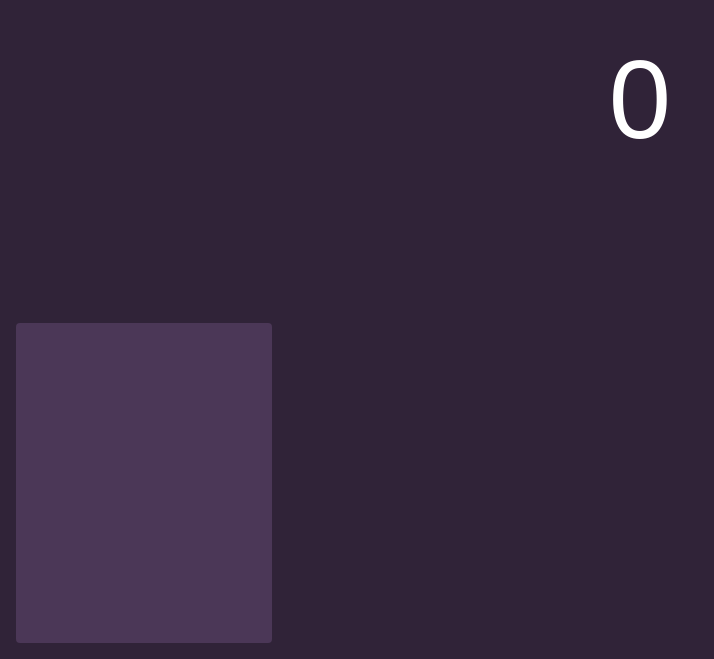
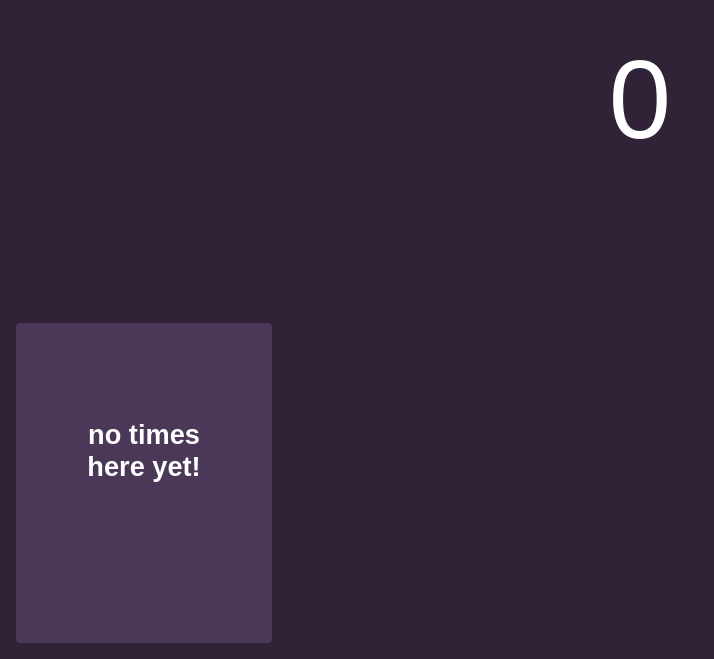
Before and after one commit to KapitanPiratu/SimpleCube, a Vue app: page /#/ in a window 1280 px wide. Shown: the part 141-800 px from the top of the page, without its empty margins (0-714 px from the left). Built offline with nearby package versions, Linux system fonts and the light colour scheme.

Commit message:
times list placeholder

```diff
--- a/src/components/timer/TimesList.vue
+++ b/src/components/timer/TimesList.vue
@@ -1,6 +1,7 @@
 <template>
     <div class="table">
         <div class="table-list">
+            <h1 v-if="timeslist.length == 0" class="times-list-placeholder">no times here yet!</h1>
             <div v-for="(time, index) in timeslist" :key="index" class="list-row">
                 <span class="span-index">{{timeslist.length - index}}.</span>
                 <span class="span-time"> {{time.td }} </span>
@@ -23,6 +24,13 @@
 </script>
 
 <style scoped>
+.times-list-placeholder{
+    font-size: 1.7rem;
+    position: absolute;
+    top: 30%;
+    left: 50%;
+    transform: translate(-50%);
+}
 
 .times-list p{
     position: absolute;
```
